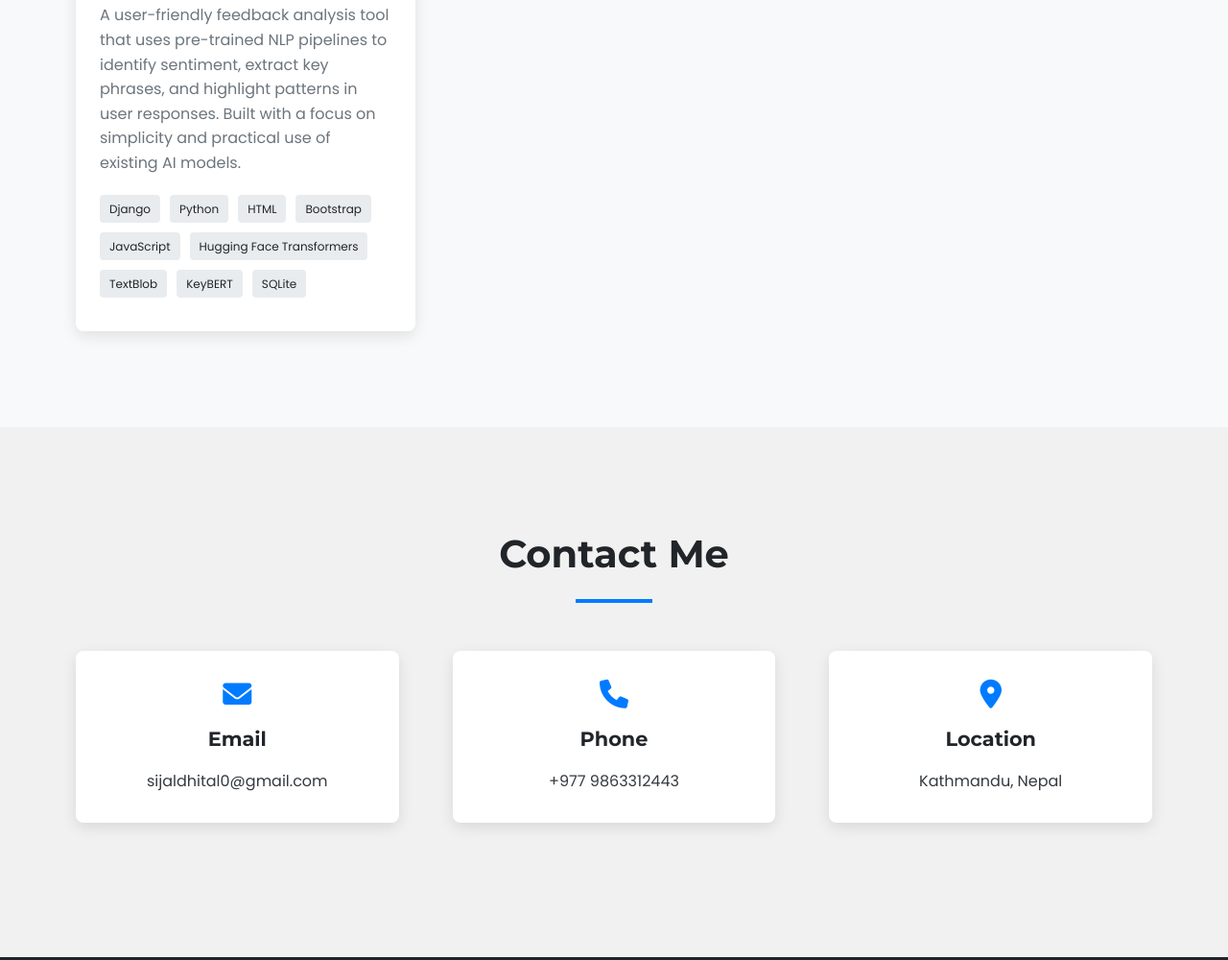
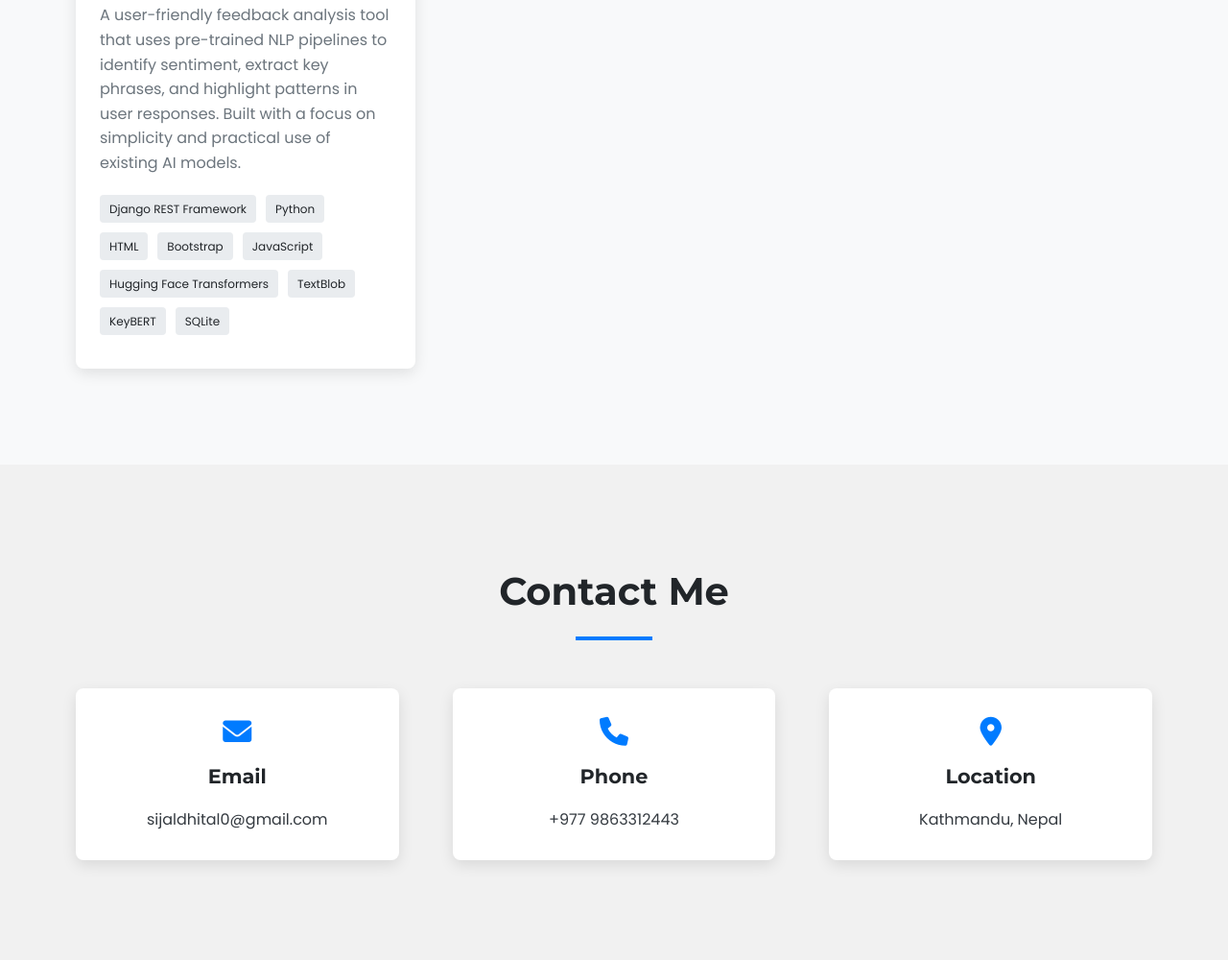
Before and after one commit to sijaldhital/portfolio, a plain HTML site: page index.html in a window 1280 px wide. Shown: the part 4014-5014 px from the top of the page at 96% size. Drawn offline with Linux system fonts and the light colour scheme.

Commit message:
added rest framework

```diff
--- a/index.html
+++ b/index.html
@@ -209,7 +209,7 @@
                         <h3>Smart Feedback Analyzer</h3>
                         <p>A user-friendly feedback analysis tool that uses pre-trained NLP pipelines to identify sentiment, extract key phrases, and highlight patterns in user responses. Built with a focus on simplicity and practical use of existing AI models.</p>
                         <div class="project-tech">
-                            <span>Django</span>
+                            <span>Django REST Framework</span>
                             <span>Python</span>
                             <span>HTML</span>
                             <span>Bootstrap</span>
```
